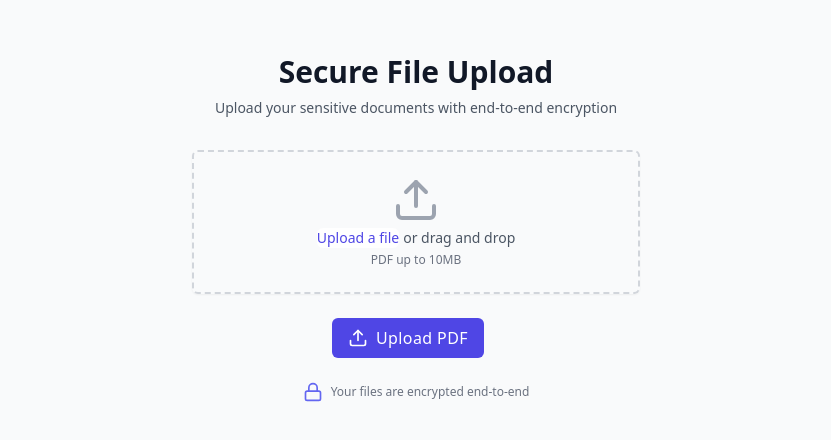
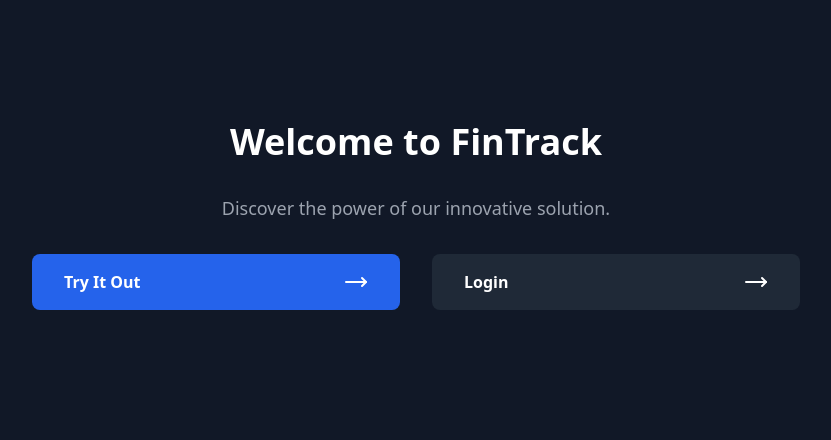
Before and after one commit to Liam-So/fintrack, a React (Vite) app in the folder frontend/: page / in a window 1280 px wide. Shown: the part 184-624 px from the top of the page, without its empty margins (224-1055 px from the left). Built offline with nearby package versions, Linux system fonts and the light colour scheme; no server answers.

Commit message:
Bare bones routing

```diff
--- a/frontend/package.json
+++ b/frontend/package.json
@@ -15,7 +15,8 @@
     "jsencrypt": "^3.3.2",
     "lucide-react": "^0.441.0",
     "react": "^18.3.1",
-    "react-dom": "^18.3.1"
+    "react-dom": "^18.3.1",
+    "react-router-dom": "^6.26.2"
   },
   "devDependencies": {
     "@eslint/js": "^9.9.0",
--- a/frontend/src/App.jsx
+++ b/frontend/src/App.jsx
@@ -1,7 +1,29 @@
 import SecureFileUpload from "./SecureFileUpload";
+import {
+  RouterProvider,
+  createBrowserRouter
+} from "react-router-dom";
+import LandingPage from "./LandingPage";
+
+
+const router = createBrowserRouter([
+  {
+    id: "root",
+    path: "/",
+    Component: LandingPage
+  },
+  {
+    path: "/upload",
+    Component: SecureFileUpload
+  },
+  {
+    path: "*",
+    Component: () => <p>Not Found 🤔</p>
+  }
+]);
 
 export default function App() {
   return (
-    <SecureFileUpload />
+    <RouterProvider router={router} fallbackElement={<p>Initial Load...</p>} />
   )
 }
--- /dev/null
+++ b/frontend/src/LandingPage.jsx
@@ -0,0 +1,34 @@
+import React from 'react';
+import { MoveRight } from 'lucide-react';
+import { Link } from 'react-router-dom';
+
+const LandingPage = () => {
+  return (
+    <div className="bg-gray-900 text-white min-h-screen flex items-center justify-center">
+      <div className="max-w-3xl w-full space-y-8">
+        <h1 className="text-4xl font-bold text-center">Welcome to FinTrack</h1>
+        <p className="text-lg text-center text-gray-400">
+          Discover the power of our innovative solution.
+        </p>
+        <div className="grid grid-cols-2 gap-8">
+          <Link
+            to="/upload"
+            className="bg-blue-600 hover:bg-blue-700 text-white font-bold py-4 px-8 rounded-lg flex items-center justify-between"
+          >
+            <span>Try It Out</span>
+            <MoveRight />
+          </Link>
+          <Link
+            to="/login"
+            className="bg-gray-800 hover:bg-gray-700 text-white font-bold py-4 px-8 rounded-lg flex items-center justify-between"
+          >
+            <span>Login</span>
+            <MoveRight />
+          </Link>
+        </div>
+      </div>
+    </div>
+  );
+};
+
+export default LandingPage;
```
Also changed, not shown: 2 other files (tests, documents, lock files or other folders).
